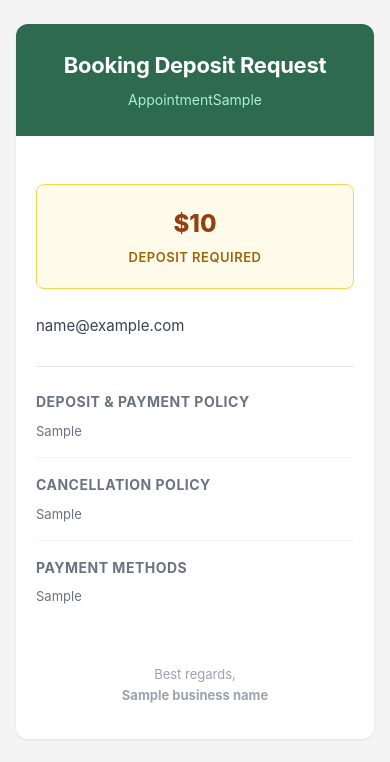
After one commit to Torrtheb/thermography-site, a Django app: template clients/templates/clients/emails/deposit_request.html in a window 390 px wide. The commit adds this page. Shown: the top 762 px of the page. Run offline with Django 5.2, Linux system fonts and the light colour scheme; the template is opened without the code that fills it: most values are stand-ins (such as "Sample title", 1, 10 or a date in 2020); parts of the project's set-up code (start-up, migrations or seed data) failed here and were passed over.

Commit message:
Mobile-first Wagtail admin + per-location deposit wording + styled deposit email
- Add "Booking deposits" as first quick-link on Wagtail dashboard
- Responsive single-column grid on mobile for dashboard cards
- Refactor action-required panel: stacked cards on narrow viewports
  instead of horizontal tables, full-width tap targets for buttons
- Remove hardcoded $25 from booking page and first-visit page; use
  location-aware language since deposit amount varies by location
- Professional HTML deposit request email with branded header, prominent
  amount callout, and policies (deposit/cancellation/payment) pulled
  from SiteSettings automatically; owner-editable text from Site Settings
  is the email body content in both HTML and plain-text versions
- Add quieter logging for django.security, storages, google.cloud.storage

Made-with: Cursor

```diff
--- a/booking/templates/booking/booking_page.html
+++ b/booking/templates/booking/booking_page.html
@@ -196,10 +196,10 @@
                         </svg>
                         <div>
                             <p class="font-bold text-amber-800 text-base">
-                                ${{ site_settings.deposit_amount|floatformat:"0" }} non-refundable booking deposit required
+                                Non-refundable booking deposit required
                             </p>
                             <p class="text-amber-700 text-sm mt-1">
-                                A deposit is required to confirm your appointment. It will be applied toward your service fee on the day of your visit.
+                                A deposit is required to confirm your appointment. The amount depends on your appointment location and will be included in your booking confirmation email. Your deposit will be applied toward your service fee on the day of your visit.
                             </p>
                         </div>
                     </div>
--- /dev/null
+++ b/clients/templates/clients/emails/deposit_request.html
@@ -0,0 +1,85 @@
+<!DOCTYPE html>
+<html lang="en">
+<head>
+  <meta charset="utf-8">
+  <meta name="viewport" content="width=device-width, initial-scale=1.0">
+  <!--[if mso]><noscript><xml><o:OfficeDocumentSettings><o:PixelsPerInch>96</o:PixelsPerInch></o:OfficeDocumentSettings></xml></noscript><![endif]-->
+  <style>
+    body { margin: 0; padding: 0; background: #f4f4f5; font-family: -apple-system, BlinkMacSystemFont, 'Segoe UI', Roboto, Helvetica, Arial, sans-serif; color: #1f2937; line-height: 1.6; -webkit-text-size-adjust: 100%; }
+    .wrapper { max-width: 600px; margin: 0 auto; padding: 24px 16px; }
+    .card { background: #ffffff; border-radius: 12px; overflow: hidden; box-shadow: 0 1px 3px rgba(0,0,0,0.08); }
+    .header { background: #2d6a4f; padding: 28px 32px; text-align: center; }
+    .header h1 { margin: 0; color: #ffffff; font-size: 22px; font-weight: 700; letter-spacing: -0.3px; }
+    .header p { margin: 6px 0 0; color: #a7f3d0; font-size: 14px; }
+    .body { padding: 32px; }
+    .body p { margin: 0 0 16px; font-size: 15px; color: #374151; }
+    .highlight-box { background: #fffbeb; border: 1px solid #fcd34d; border-radius: 8px; padding: 20px 24px; margin: 24px 0; text-align: center; }
+    .highlight-box .amount { font-size: 28px; font-weight: 800; color: #92400e; margin: 0; }
+    .highlight-box .label { font-size: 13px; color: #a16207; margin: 4px 0 0; text-transform: uppercase; letter-spacing: 0.5px; font-weight: 600; }
+    .message-content { white-space: pre-line; font-size: 15px; color: #374151; line-height: 1.7; }
+    .policy-section { border-top: 1px solid #e5e7eb; margin-top: 28px; padding-top: 24px; }
+    .policy-section h3 { font-size: 14px; font-weight: 700; color: #6b7280; text-transform: uppercase; letter-spacing: 0.5px; margin: 0 0 8px; }
+    .policy-section .policy-content { font-size: 13px; color: #6b7280; line-height: 1.5; }
+    .policy-section .policy-content p { font-size: 13px; color: #6b7280; margin: 0 0 8px; }
+    .policy-divider { border-top: 1px solid #f3f4f6; margin: 16px 0; }
+    .footer { padding: 20px 32px; text-align: center; font-size: 13px; color: #9ca3af; }
+    @media (max-width: 480px) {
+      .body { padding: 24px 20px; }
+      .header { padding: 24px 20px; }
+      .highlight-box .amount { font-size: 24px; }
+    }
+  </style>
+</head>
+<body>
+  <div class="wrapper">
+    <div class="card">
+
+      <div class="header">
+        <h1>Booking Deposit Request</h1>
+        {% if appointment_line %}
+        <p>Appointment{{ appointment_line }}</p>
+        {% endif %}
+      </div>
+
+      <div class="body">
+
+        <div class="highlight-box">
+          <p class="amount">${{ amount }}</p>
+          <p class="label">Deposit required</p>
+        </div>
+
+        <div class="message-content">{{ email_body }}</div>
+
+        {% if deposit_policy or cancellation_policy or payment_methods %}
+        <div class="policy-section">
+
+          {% if deposit_policy %}
+          <h3>Deposit &amp; Payment Policy</h3>
+          <div class="policy-content">{{ deposit_policy }}</div>
+          {% endif %}
+
+          {% if cancellation_policy %}
+          {% if deposit_policy %}<div class="policy-divider"></div>{% endif %}
+          <h3>Cancellation Policy</h3>
+          <div class="policy-content">{{ cancellation_policy }}</div>
+          {% endif %}
+
+          {% if payment_methods %}
+          {% if deposit_policy or cancellation_policy %}<div class="policy-divider"></div>{% endif %}
+          <h3>Payment Methods</h3>
+          <div class="policy-content">{{ payment_methods }}</div>
+          {% endif %}
+
+        </div>
+        {% endif %}
+
+      </div>
+
+      <div class="footer">
+        <p>Best regards,<br><strong>{{ business_name }}</strong></p>
+      </div>
+
+    </div>
+  </div>
+</body>
+</html>
--- a/first_visit/templates/first_visit/first_visit_page.html
+++ b/first_visit/templates/first_visit/first_visit_page.html
@@ -60,7 +60,7 @@
             </div>
             {% elif site_settings.deposit_amount %}
             <p class="text-gray-600">
-                A ${{ site_settings.deposit_amount|floatformat:"0" }} non-refundable deposit is required to confirm your appointment.
+                A non-refundable booking deposit is required to confirm your appointment. The amount depends on your appointment location and will be included in your booking confirmation email.
             </p>
             {% endif %}
         </div>
```
Also changed, not shown: clients/email.py (+52 -2 lines), clients/templates/clients/admin/action_required_panel.html (+84 -2 lines), home/wagtail_hooks.py (+36 -3 lines), thermography_site/settings/production.py (+15 -0 lines).
